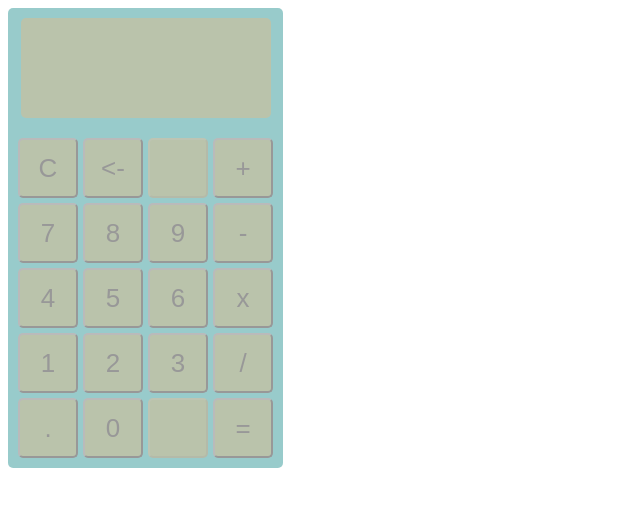
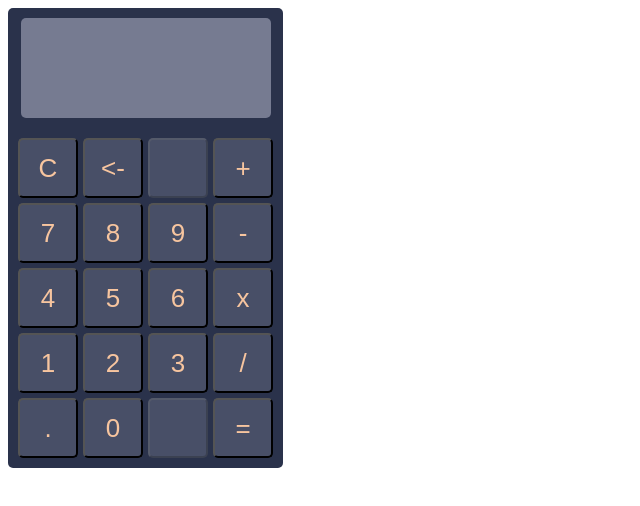
Before and after one commit to GrassTypeProgrammer/Calculator, a plain HTML site: page index.html in a window 1280 px wide. Shown: the whole page, without its empty margins (0-640 px from the left). Drawn offline with Linux system fonts and the light colour scheme.

Commit message:
Changed color scheme.

```diff
--- a/styles.css
+++ b/styles.css
@@ -1,10 +1,13 @@
+
 .Calculator_root{
+    --color-1: 42, 50, 75;
+    --color-2: 118, 123, 145;
+    --color-3: 247, 197, 159;
     width: 275px;
     height: 460px;
     display: flex;
     flex-direction: column;
-    background-color: teal;
-    opacity: 40%;
+    background-color: rgb(var(--color-1));
     border-radius: 5px;
 }
 
@@ -13,9 +16,11 @@
     flex-direction: row;
     justify-content: center;
 }
+
 .Calculator_row.margin{
     margin: 10px;
 }
+
 .Calculator_row.margin-bottom-20{
     margin-bottom: 20px;
 }
@@ -29,6 +34,7 @@
     flex-direction: column;
     justify-content: center;
 }
+
 .Calculator_column.gap{
     gap: 5px;
 }
@@ -37,27 +43,27 @@
     height: 60px;
     width: 60px;
     border-radius: 5px;
-    background-color: rgb(85,107,47);
+    background-color: rgba(var(--color-2), 0.4);
     display: flex;
     align-items: center;
 }
 
 .Calculator_button:disabled:hover{
-    background-color: rgb(85,107,47);
+    background-color: rgba(var(--color-2), 0.4);
 }
 
 .Calculator_button:hover{
     transition: 0.3s;
-    background-color: rgb(120,132,71);
+    background-color: rgba(var(--color-2), 0.5);
 }
 
 .Calculator_button:active{
-    background-color: rgb(65,87,27);
+    background-color: rgba(var(--color-2), 0.3);
     transition: 0.1s;
 }
 
 .Calculator_text{
-    color: black;
+    color: rgb(var(--color-3));
     flex: 1;
     text-align: center;
     font-size: 26px;
@@ -66,7 +72,7 @@
 .Calculator_screen{
     width: 250px;
     height: 100px;
-    background-color: rgb(85,107,47);
+    background-color: rgb(var(--color-2));
     border-radius: 5px;
     display: flex;
     flex-direction: row;
@@ -81,4 +87,5 @@
     margin-top: auto;
     margin-bottom: auto;
     text-wrap: nowrap;
+    color: rgb(var(--color-3));
 }
```
Also changed, not shown: index.html (+0 -4 lines).
